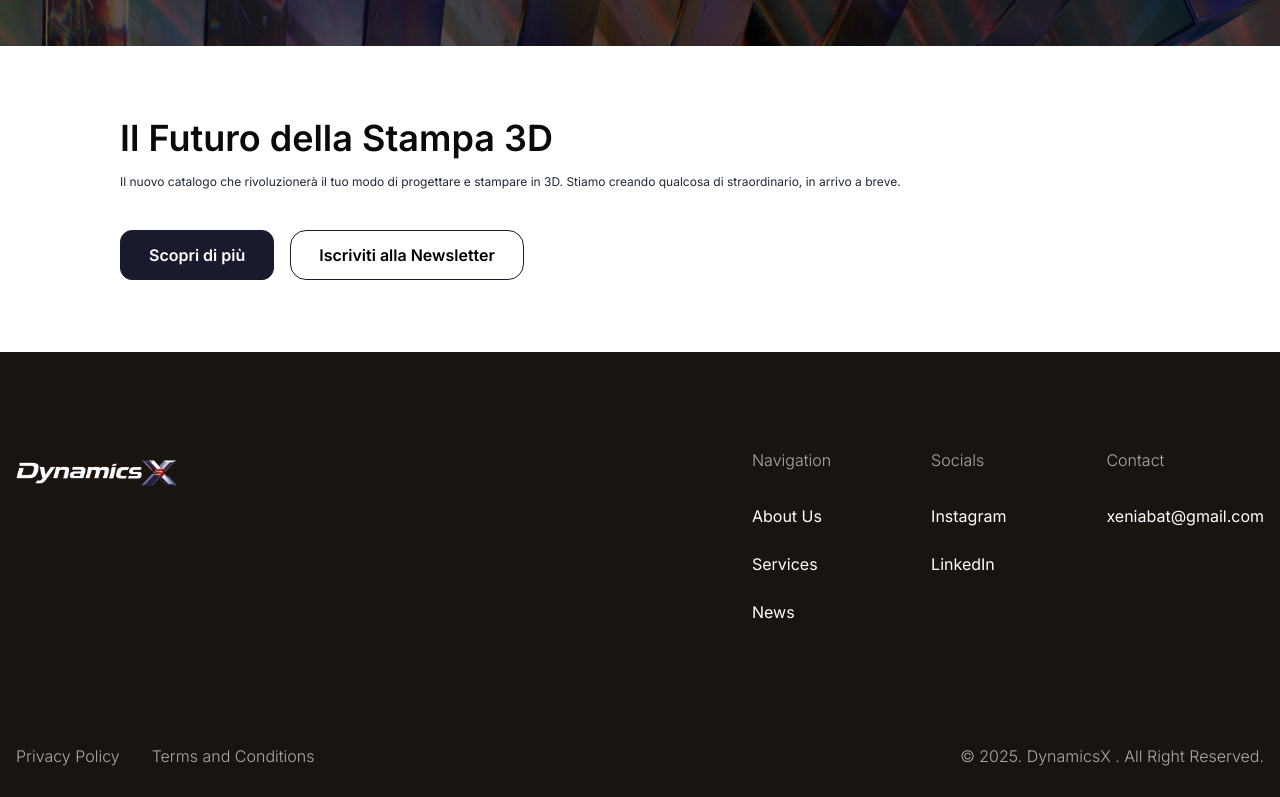
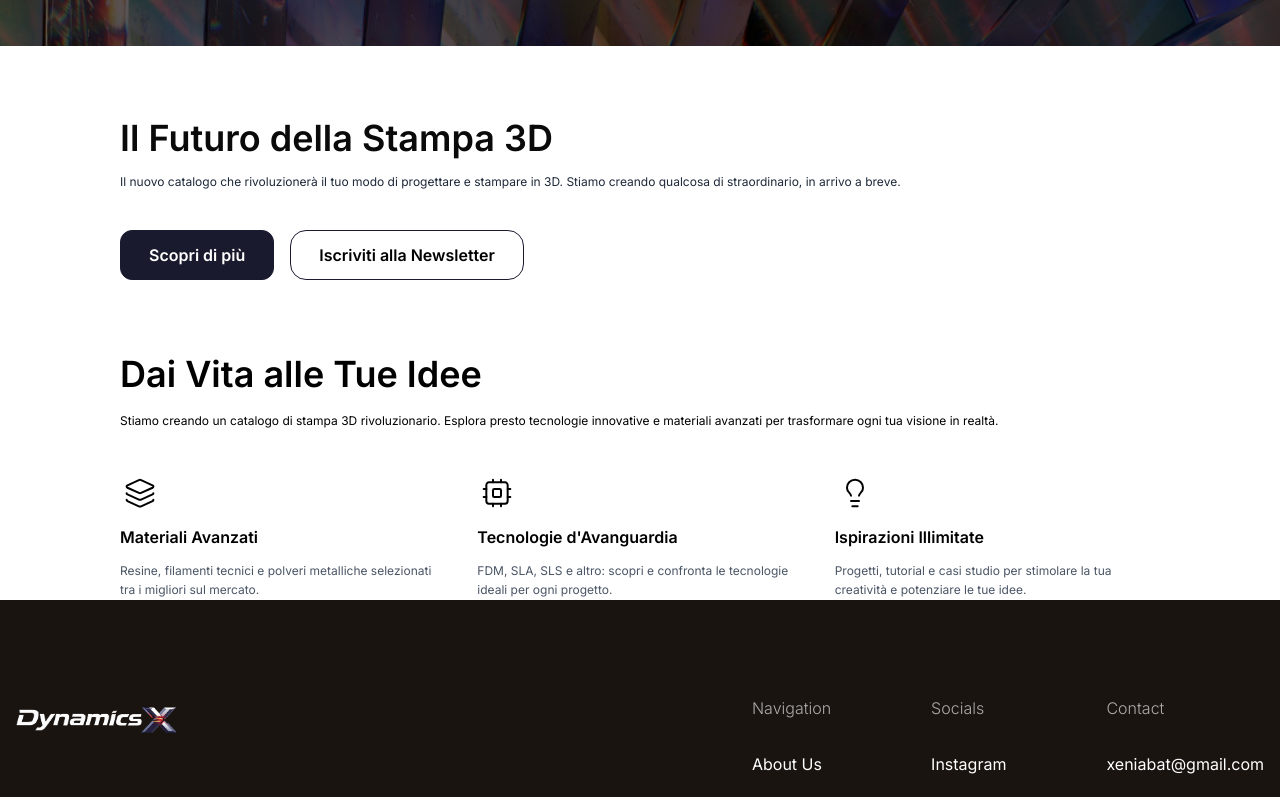
Before and after one commit to alimuzzaman-zamaddar/dynamic-x-project, a React (Vite) app: page /catalog in a window 1280 px wide. Shown: the part 469-1266 px from the top of the page. Built offline with nearby package versions, Linux system fonts and the light colour scheme.

Commit message:
feat:complete the vita section

```diff
--- /dev/null
+++ b/src/components/PagesComponent/Catalog/Vita.jsx
@@ -0,0 +1,61 @@
+import React from 'react'
+import Container from '../../../shared/Container'
+import { Light, Materialli, Tech } from '../../SvgContainer/SvgContainer'
+
+const Vita = () => {
+  return (
+    <section>
+      <Container>
+        <h2 className="section-title mb-3">
+          Dai Vita alle Tue Idee
+        </h2>
+
+        <p className="section-description">
+          Stiamo creando un catalogo di stampa 3D rivoluzionario. Esplora presto tecnologie innovative e materiali avanzati per trasformare ogni tua visione in realtà.
+        </p>
+        <div className="grid grid-cols-1 sm:grid-cols-2 lg:grid-cols-3 gap-8 mt-10">
+
+          {/* Item 1 */}
+          <div className="flex flex-col gap-3">
+            <div className="w-10 h-10 flex items-center justify-center">
+              <Materialli />
+            </div>
+            <h3 className="font-semibold text-black">
+              Materiali Avanzati
+            </h3>
+            <p className="text-xs text-gray-600 leading-[160%]">
+              Resine, filamenti tecnici e polveri metalliche selezionati tra i migliori sul mercato.
+            </p>
+          </div>
+          <div className="flex flex-col gap-3">
+            <div className="w-10 h-10 flex items-center justify-center">
+              <Tech />
+            </div>
+            <h3 className="font-semibold text-black">
+              Tecnologie d'Avanguardia
+            </h3>
+            <p className="text-xs text-gray-600 leading-[160%]">
+              FDM, SLA, SLS e altro: scopri e confronta le tecnologie ideali per ogni progetto.
+            </p>
+          </div>
+          <div className="flex flex-col gap-3">
+            <div className="w-10 h-10 flex items-center justify-center">
+              <Light />
+            </div>
+            <h3 className="font-semibold text-black">
+              Ispirazioni Illimitate
+            </h3>
+            <p className="text-xs text-gray-600 leading-[160%]">
+              Progetti, tutorial e casi studio per stimolare la tua creatività e potenziare le tue idee.
+            </p>
+          </div>
+
+
+
+        </div>
+      </Container>
+    </section>
+  )
+}
+
+export default Vita
--- a/src/components/SvgContainer/SvgContainer.jsx
+++ b/src/components/SvgContainer/SvgContainer.jsx
@@ -28,6 +28,40 @@ export const FDM = () => {
       <path d="M21 4H11C10.4477 4 10 4.44772 10 5V13C10 13.5523 10.4477 14 11 14H21C21.5523 14 22 13.5523 22 13V5C22 4.44772 21.5523 4 21 4Z" stroke="#222222" stroke-width="1.8" />
       <path d="M21 20H11C10.4477 20 10 20.4477 10 21V25C10 25.5523 10.4477 26 11 26H21C21.5523 26 22 25.5523 22 25V21C22 20.4477 21.5523 20 21 20Z" stroke="#222222" stroke-width="1.8" />
       <path d="M22 19.5C22.8284 19.5 23.5 18.8284 23.5 18C23.5 17.1716 22.8284 16.5 22 16.5C21.1716 16.5 20.5 17.1716 20.5 18C20.5 18.8284 21.1716 19.5 22 19.5Z" fill="#222222" />
+    </svg>
+  );
+};
+export const Materialli = () => {
+  return (
+    <svg xmlns="http://www.w3.org/2000/svg" width="32" height="32" viewBox="0 0 32 32" fill="none">
+      <path d="M17.1063 3.10461C16.7589 2.94614 16.3815 2.86414 15.9996 2.86414C15.6178 2.86414 15.2404 2.94614 14.893 3.10461L3.46629 8.30461C3.22969 8.40894 3.02853 8.57981 2.88731 8.79642C2.74609 9.01303 2.6709 9.26603 2.6709 9.52461C2.6709 9.78319 2.74609 10.0362 2.88731 10.2528C3.02853 10.4694 3.22969 10.6403 3.46629 10.7446L14.9063 15.9579C15.2537 16.1164 15.6311 16.1984 16.013 16.1984C16.3948 16.1984 16.7722 16.1164 17.1196 15.9579L28.5596 10.7579C28.7962 10.6536 28.9974 10.4827 29.1386 10.2661C29.2798 10.0495 29.355 9.79653 29.355 9.53795C29.355 9.27936 29.2798 9.02636 29.1386 8.80975C28.9974 8.59314 28.7962 8.42227 28.5596 8.31795L17.1063 3.10461Z" stroke="black" stroke-width="1.99978" stroke-linecap="round" stroke-linejoin="round" />
+      <path d="M2.667 16.1979C2.66637 16.4529 2.73888 16.7028 2.87595 16.9178C3.01302 17.1329 3.20889 17.3041 3.44033 17.4112L14.907 22.6245C15.2526 22.781 15.6276 22.862 16.007 22.862C16.3864 22.862 16.7614 22.781 17.107 22.6245L28.547 17.4245C28.783 17.3185 28.9831 17.146 29.1227 16.9282C29.2624 16.7104 29.3357 16.4566 29.3337 16.1979" stroke="black" stroke-width="1.99978" stroke-linecap="round" stroke-linejoin="round" />
+      <path d="M2.667 22.8645C2.66637 23.1195 2.73888 23.3694 2.87595 23.5844C3.01302 23.7995 3.20889 23.9707 3.44033 24.0778L14.907 29.2912C15.2526 29.4477 15.6276 29.5286 16.007 29.5286C16.3864 29.5286 16.7614 29.4477 17.107 29.2912L28.547 24.0912C28.783 23.9851 28.9831 23.8126 29.1227 23.5948C29.2624 23.377 29.3357 23.1232 29.3337 22.8645" stroke="black" stroke-width="1.99978" stroke-linecap="round" stroke-linejoin="round" />
+    </svg>
+  );
+};
+export const Light = () => {
+  return (
+    <svg xmlns="http://www.w3.org/2000/svg" width="32" height="32" viewBox="0 0 32 32" fill="none">
+      <path d="M20 18.6666C20.2667 17.3333 20.9333 16.4 22 15.3333C23.3333 14.1333 24 12.4 24 10.6666C24 8.54489 23.1571 6.51006 21.6569 5.00977C20.1566 3.50948 18.1217 2.66663 16 2.66663C13.8783 2.66663 11.8434 3.50948 10.3431 5.00977C8.84286 6.51006 8 8.54489 8 10.6666C8 12 8.26667 13.6 10 15.3333C10.9333 16.2666 11.7333 17.3333 12 18.6666" stroke="black" stroke-width="1.99978" stroke-linecap="round" stroke-linejoin="round" />
+      <path d="M12 24H20" stroke="black" stroke-width="1.99978" stroke-linecap="round" stroke-linejoin="round" />
+      <path d="M13.333 29.3334H18.6663" stroke="black" stroke-width="1.99978" stroke-linecap="round" stroke-linejoin="round" />
+    </svg>
+  );
+};
+export const Tech = () => {
+  return (
+    <svg xmlns="http://www.w3.org/2000/svg" width="32" height="32" viewBox="0 0 32 32" fill="none">
+      <path d="M23.9976 5.33276H7.99939C6.52679 5.33276 5.33301 6.52654 5.33301 7.99914V23.9974C5.33301 25.47 6.52679 26.6638 7.99939 26.6638H23.9976C25.4702 26.6638 26.664 25.47 26.664 23.9974V7.99914C26.664 6.52654 25.4702 5.33276 23.9976 5.33276Z" stroke="black" stroke-width="1.99978" stroke-linecap="round" stroke-linejoin="round" />
+      <path d="M18.665 11.9987H13.3322C12.5959 11.9987 11.999 12.5955 11.999 13.3318V18.6646C11.999 19.4009 12.5959 19.9978 13.3322 19.9978H18.665C19.4013 19.9978 19.9982 19.4009 19.9982 18.6646V13.3318C19.9982 12.5955 19.4013 11.9987 18.665 11.9987Z" stroke="black" stroke-width="1.99978" stroke-linecap="round" stroke-linejoin="round" />
+      <path d="M19.998 2.66638V5.33276" stroke="black" stroke-width="1.99978" stroke-linecap="round" stroke-linejoin="round" />
+      <path d="M19.998 26.6638V29.3302" stroke="black" stroke-width="1.99978" stroke-linecap="round" stroke-linejoin="round" />
+      <path d="M2.66602 19.9978H5.33239" stroke="black" stroke-width="1.99978" stroke-linecap="round" stroke-linejoin="round" />
+      <path d="M2.66602 11.9987H5.33239" stroke="black" stroke-width="1.99978" stroke-linecap="round" stroke-linejoin="round" />
+      <path d="M26.6641 19.9978H29.3304" stroke="black" stroke-width="1.99978" stroke-linecap="round" stroke-linejoin="round" />
+      <path d="M26.6641 11.9987H29.3304" stroke="black" stroke-width="1.99978" stroke-linecap="round" stroke-linejoin="round" />
+      <path d="M11.999 2.66638V5.33276" stroke="black" stroke-width="1.99978" stroke-linecap="round" stroke-linejoin="round" />
+      <path d="M11.999 26.6638V29.3302" stroke="black" stroke-width="1.99978" stroke-linecap="round" stroke-linejoin="round" />
     </svg>
   );
 };
--- a/src/pages/Catalog.jsx
+++ b/src/pages/Catalog.jsx
@@ -2,12 +2,14 @@ import React from 'react'
 import Newbanner from "../components/CommonComponents/NewBanner"
 import CatalogBanner from "../assets/img/bg/catalogbanner.png"
 import Futuro from '../components/PagesComponent/Catalog/Futuro'
+import Vita from '../components/PagesComponent/Catalog/Vita'
 
 const Catalog = () => {
   return (
     <>
       <Newbanner title={"Catalogo"} image={CatalogBanner} showButton={false} />
       <Futuro />
+      <Vita />
     </>
   )
 }
```
